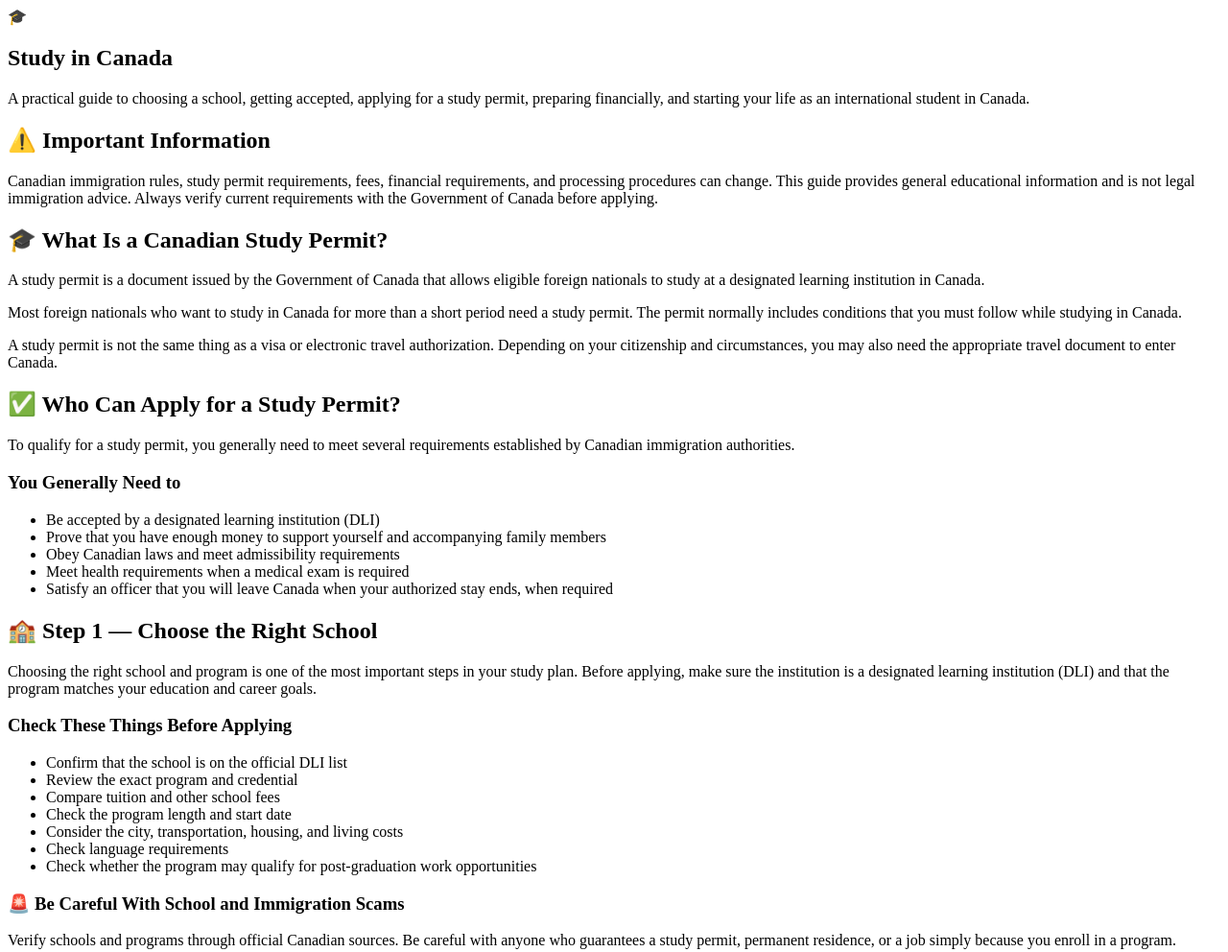
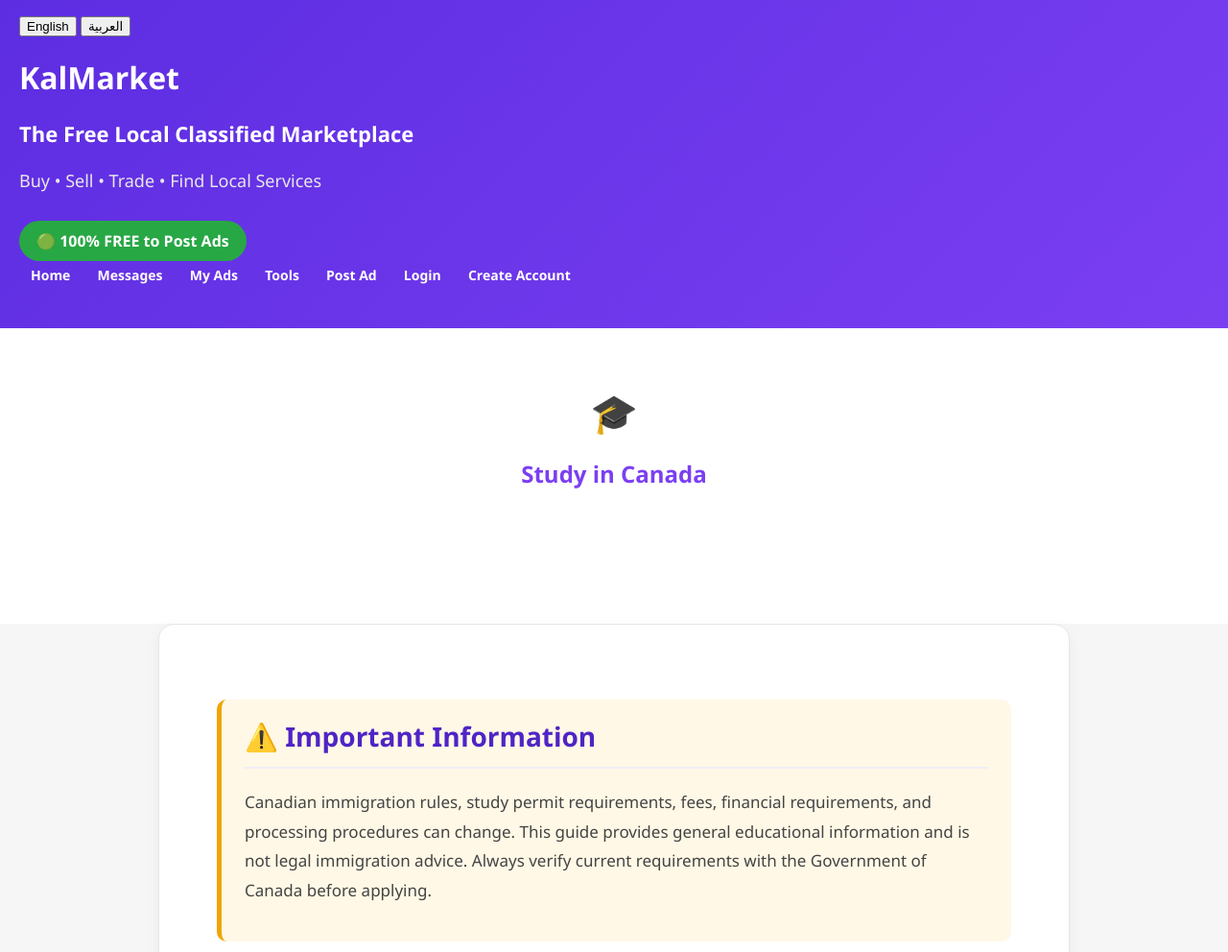
Before and after one commit to kalalwayly-star/KalMarket, a plain HTML site: page tools/guides/canada-study-permit.html in a window 1280 px wide. Shown: the top 992 px of the page at 96% size. Drawn offline with Linux system fonts and the light colour scheme.

Commit message:
Update Canada Study Permit HTML structure

```diff
--- a/tools/guides/canada-study-permit.html
+++ b/tools/guides/canada-study-permit.html
@@ -1,4 +1,95 @@
-
+<!DOCTYPE html>
+<html lang="en">
+
+<head>
+
+    <meta charset="UTF-8">
+    <meta name="viewport" content="width=device-width, initial-scale=1.0">
+
+    <title>Home Services Business Guide | KalMarket</title>
+
+    <link rel="stylesheet" href="../../style.css?v=2">
+    <link rel="stylesheet" href="guides.css">
+
+</head>
+
+<body>
+
+<header class="header">
+
+    <div class="container">
+
+        <div class="lang-buttons">
+            <button id="lang-en">English</button>
+            <button id="lang-ar">العربية</button>
+        </div>
+
+        <h1 data-i18n="app_name">KalMarket</h1>
+
+        <p class="hero-tagline" data-i18n="hero_tagline">
+            The Free Local Classified Marketplace
+        </p>
+
+        <p class="hero-subtitle" data-i18n="hero_subtitle">
+            Buy • Sell • Trade • Find Local Services
+        </p>
+
+        <div class="hero-actions">
+            <span class="free-badge" data-i18n="free_badge">
+                🟢 100% FREE to Post Ads
+            </span>
+        </div>
+
+        <div class="nav">
+
+            <a href="../../index.html"
+               class="btn"
+               data-i18n="home">
+                Home
+            </a>
+
+            <a href="../../messages.html"
+               class="btn message-link"
+               data-i18n="nav_messages">
+                Messages
+            </a>
+
+            <a href="../../myads.html"
+               class="btn"
+               data-i18n="myAds">
+                My Ads
+            </a>
+
+            <a href="../index.html"
+               class="btn primary"
+               data-i18n="tools">
+                Tools
+            </a>
+
+            <a href="../../post.html"
+               class="btn primary"
+               data-i18n="postAd">
+                Post Ad
+            </a>
+
+            <a id="userAuth"
+               href="../../login.html"
+               class="btn"
+               data-i18n="nav_login">
+                Login
+            </a>
+
+            <a href="../../register.html"
+               class="btn primary"
+               data-i18n="create_account">
+                Create Account
+            </a>
+
+        </div>
+
+    </div>
+
+</header>
 
     <!-- =========================
          MAIN
```
